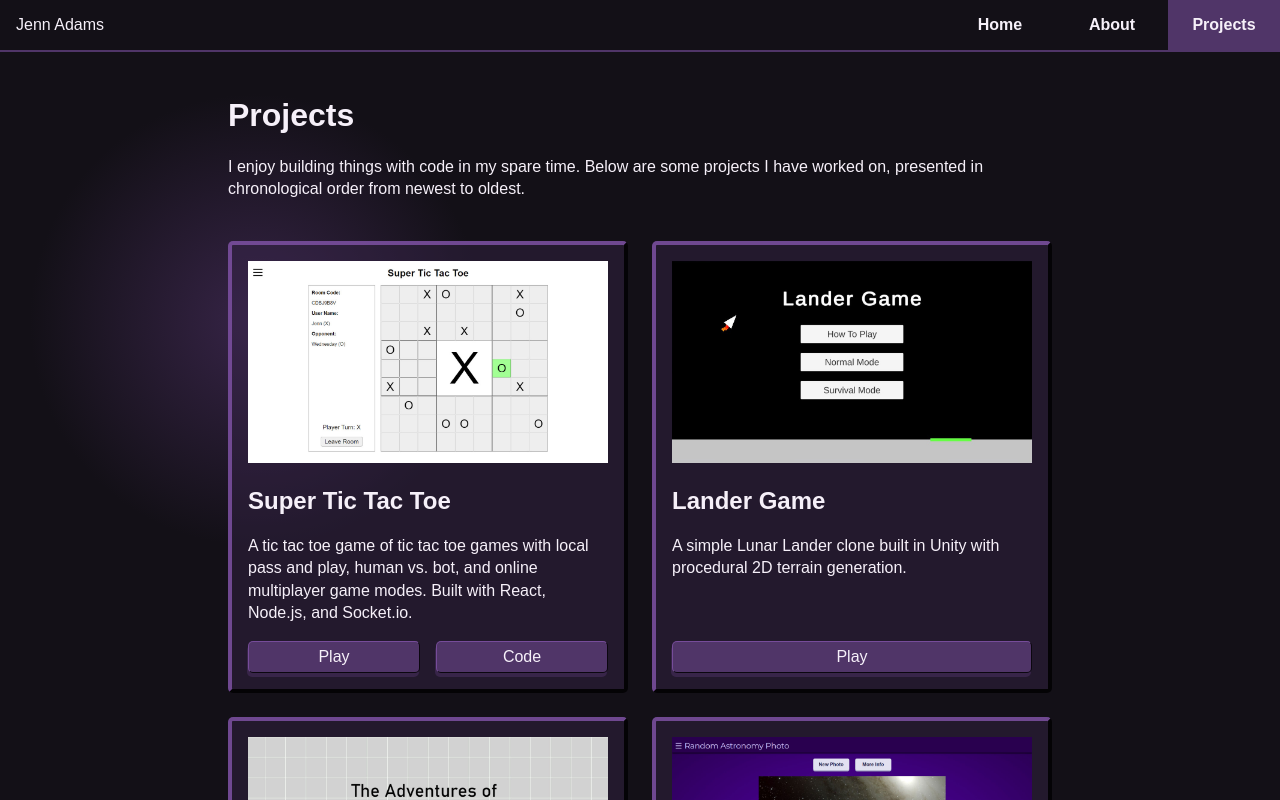
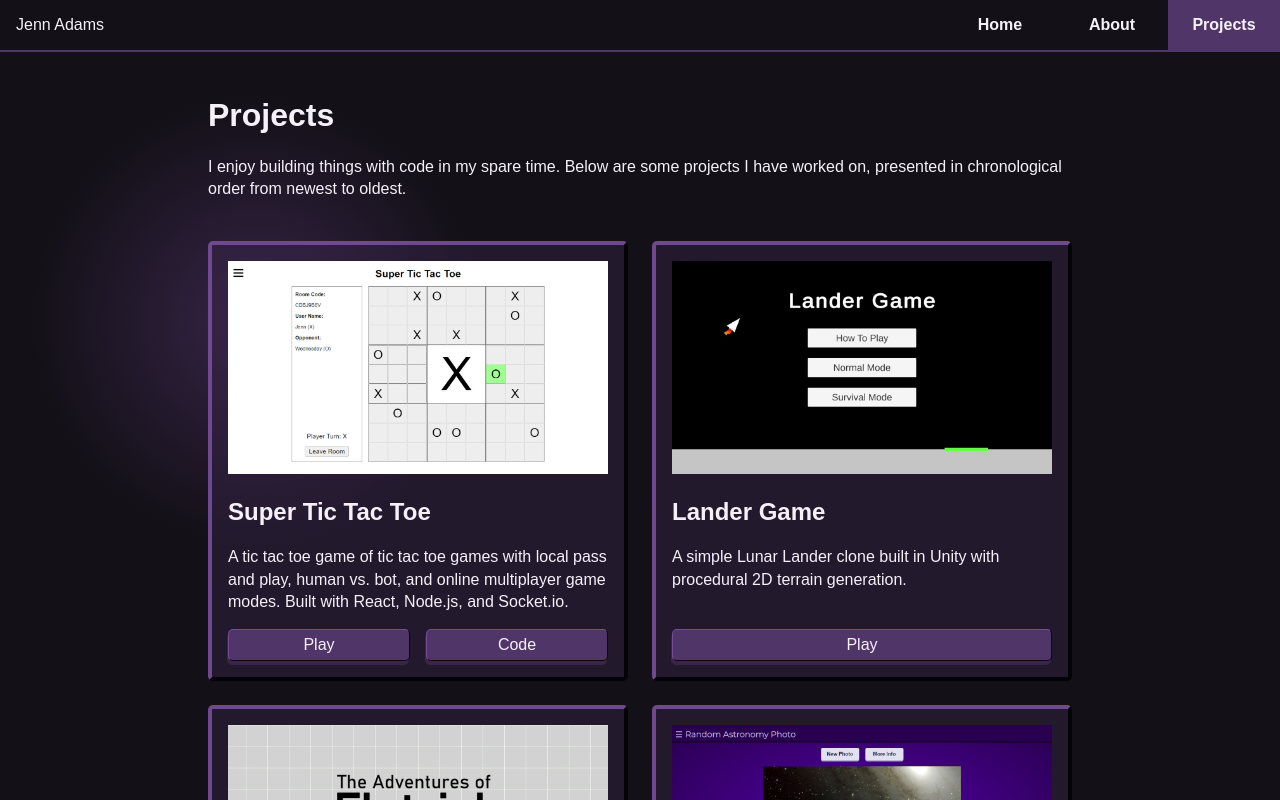
Before and after one commit to jennifercadams/jenn-adams-dev, a React (Vite) app: page /projects in a window 1280 px wide. Shown: the top 800 px of the page. Built offline with nearby package versions, Linux system fonts and the light colour scheme.

Commit message:
Increase width of project cards

```diff
--- a/src/components/ProjectCard/ProjectCard.css
+++ b/src/components/ProjectCard/ProjectCard.css
@@ -7,14 +7,14 @@
 }
 
 .project-card .image {
-    width: 360px;
+    width: 380px;
     padding: 16px 16px 0;
 }
 
 .project-card .info {
     display: flex;
     flex-direction: column;
-    width: 360px;
+    width: 380px;
     height: 100%;
     padding: 0 16px 16px;
 }
@@ -41,7 +41,7 @@
     padding: 6px;
 }
 
-@media (max-width: 432px) {
+@media (max-width: 468px) {
     .project-card .image {
         width: calc(100vw - 88px);
     }
--- a/src/pages/ProjectsPage/ProjectsPage.css
+++ b/src/pages/ProjectsPage/ProjectsPage.css
@@ -1,6 +1,6 @@
 #projects {
     display: grid;
-    grid-template-columns: repeat(auto-fit, minmax(400px, 400px));
+    grid-template-columns: repeat(auto-fit, minmax(420px, 420px));
     justify-content: center;
     align-items: stretch;
     gap: 24px;
@@ -15,7 +15,7 @@
     line-height: 1.4;
 }
 
-@media (max-width: 432px) {
+@media (max-width: 468px) {
     #projects {
         display: flex;
         flex-direction: column;
```
